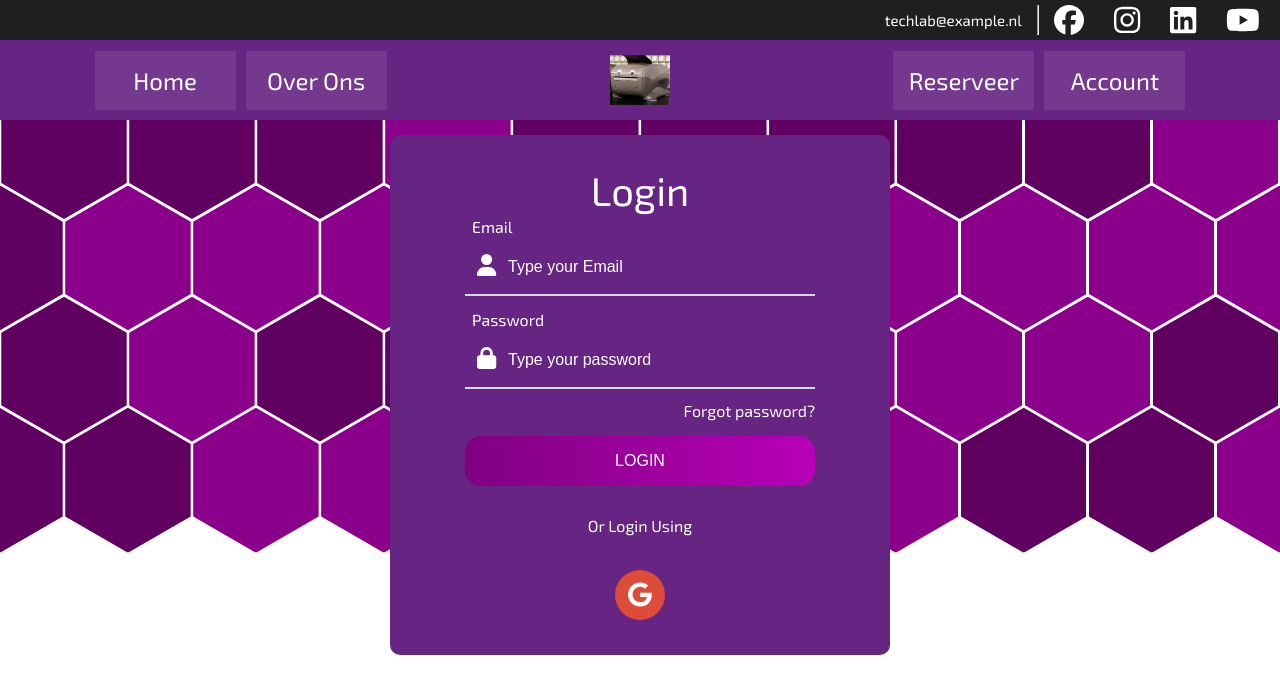
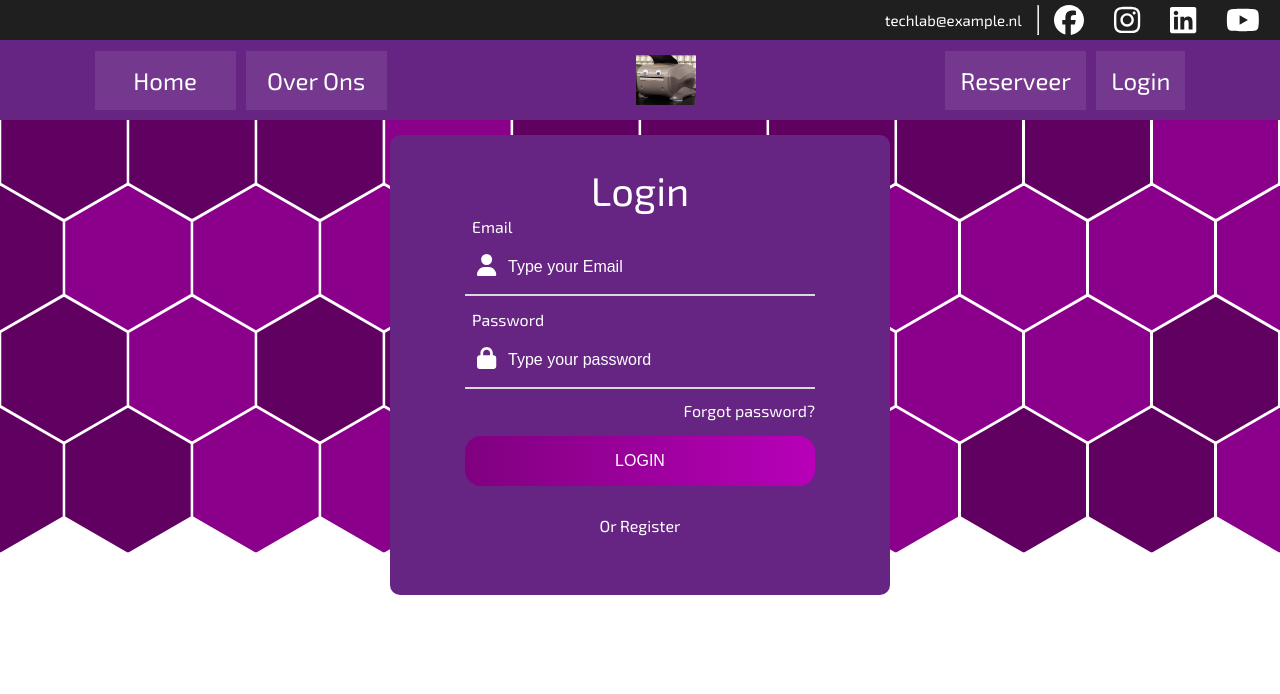
Before and after one commit to AstralPlays/boekingtechlab, an Angular app in the folder src/Angular-UI/: page /login in a window 1280 px wide. Shown: the top 694 px of the page. Built offline with nearby package versions, Linux system fonts and the light colour scheme.

Commit message:
header login button register button in login page

```diff
--- a/src/Angular-UI/src/app/components/header/header.component.html
+++ b/src/Angular-UI/src/app/components/header/header.component.html
@@ -22,7 +22,8 @@
 			<div class="menu-nav-item">
 				<a routerLink="/reservation" class="menu-nav-link">Reserveer</a>
 
-				<a routerLink="login" class="menu-nav-link">Account</a>
+				<a routerLink="user" class="menu-nav-link" *ngIf="isLogged">Account</a>
+				<a routerLink="login" class="menu-nav-link" *ngIf="!isLogged">Login</a>
 			</div>
 		</div>
 	</nav>
--- a/src/Angular-UI/src/app/components/header/header.component.ts
+++ b/src/Angular-UI/src/app/components/header/header.component.ts
@@ -1,4 +1,5 @@
 import { Component, OnInit } from '@angular/core';
+import { CookieMonsterService } from 'src/app/services/cookieMonster/cookie-monster.service';
 
 @Component({
 	selector: 'app-header',
@@ -7,10 +8,17 @@ import { Component, OnInit } from '@angular/core';
 })
 export class HeaderComponent implements OnInit {
 	public menuOpen: boolean = false;
+	public isLogged: boolean = false;
 
-	constructor() { }
+	constructor(private cookieMonster: CookieMonsterService) { }
 
 	ngOnInit(): void {
+		if (this.cookieMonster.getCookie("token") && this.cookieMonster.getCookie("id")) {
+			this.isLogged = true;
+		} else {
+			this.isLogged = false;
+		}
+
 		var elements = document.querySelectorAll(".menu-nav-link");
 		var max = 0;
 
--- a/src/Angular-UI/src/app/components/login-page/login-page.component.html
+++ b/src/Angular-UI/src/app/components/login-page/login-page.component.html
@@ -29,13 +29,13 @@
 				</div>
 			</div>
 			<div class="sign-up">
-				<span>Or Login Using</span>
+				<span>Or <a class="register_button" href="register">Register</a></span>
 			</div>
-			<div class="social-media-container">
+			<!-- <div class="social-media-container">
 				<button class="social-media-item" type="button" (click)="loginWithGoogle()">
 					<fa-icon [icon]="google"></fa-icon>
 				</button>
-			</div>
+			</div> -->
 		</form>
 	</div>
 </div>
--- a/src/Angular-UI/src/app/components/login-page/login-page.component.scss
+++ b/src/Angular-UI/src/app/components/login-page/login-page.component.scss
@@ -146,6 +146,11 @@ $logo-color: white;
 				text-align: center;
 				font-size: 16px;
 				color: $text-color-grayed;
+
+				.register_button {
+					color: $text-color;
+					text-decoration: none;
+				}
 			}
 
 			.social-media-container {
```
